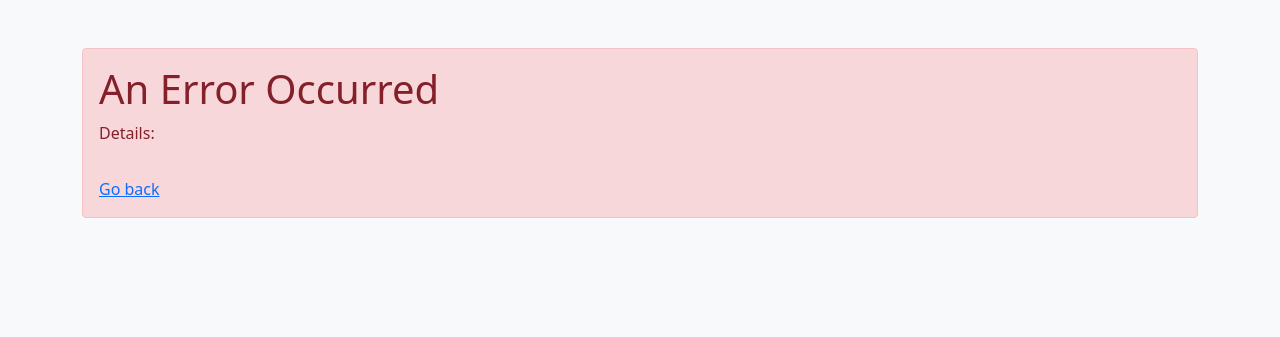
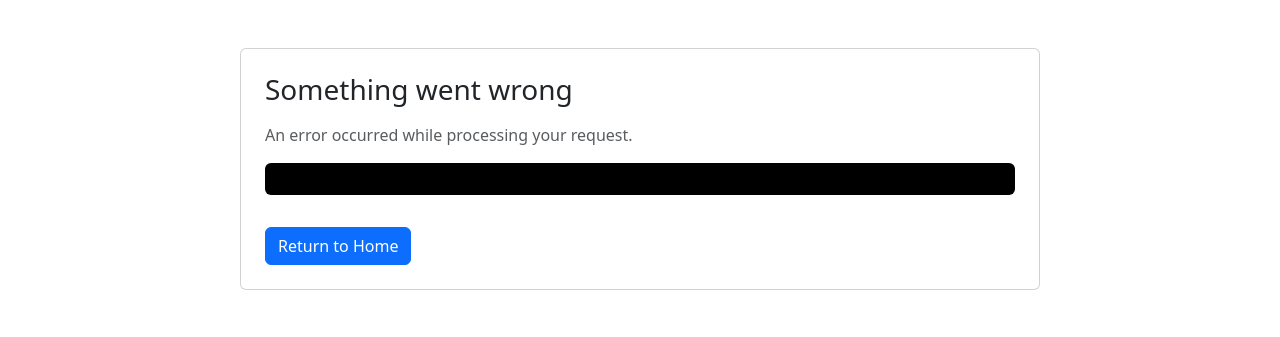
Before and after one commit to sukantsaumya/Statistical_Arbitrage_Project, a Flask app: template templates/error.html in a window 1280 px wide. Shown: the top 337 px of the page. Run offline with Flask 3, Linux system fonts and the light colour scheme; the template is opened without the code that fills it, so the values that code supplies are empty.

Commit message:
Update error.html

```diff
--- a/templates/error.html
+++ b/templates/error.html
@@ -1,18 +1,23 @@
 <!DOCTYPE html>
 <html lang="en">
 <head>
-    <meta charset="UTF-8">
-    <title>Error</title>
-    <link rel="stylesheet" href="https://cdn.jsdelivr.net/npm/bootstrap@5.1.3/dist/css/bootstrap.min.css">
+  <meta charset="utf-8" />
+  <meta name="viewport" content="width=device-width,initial-scale=1" />
+  <title>Error — Statistical Arbitrage</title>
+  <link href="https://cdn.jsdelivr.net/npm/bootstrap@5.3.2/dist/css/bootstrap.min.css" rel="stylesheet">
+  <link rel="stylesheet" href="{{ url_for('static', filename='css/style.css') }}">
 </head>
-<body class="bg-light">
-    <div class="container mt-5">
-        <div class="alert alert-danger">
-            <h1>An Error Occurred</h1>
-            <p>Details:</p>
-            <pre>{{ message }}</pre>
-            <a href="{{ url_for('index') }}">Go back</a>
-        </div>
+<body class="app-bg text-light">
+  <main class="container py-5">
+    <div class="card card-dark p-4 mx-auto" style="max-width:800px;">
+      <h3 class="mb-3">Something went wrong</h3>
+      <p class="text-muted">An error occurred while processing your request.</p>
+      <pre class="p-3 bg-black text-light rounded small" style="overflow:auto">{{ message }}</pre>
+      <div class="mt-3">
+        <a href="{{ url_for('index') }}" class="btn btn-primary">Return to Home</a>
+      </div>
     </div>
+  </main>
+  <script src="https://cdn.jsdelivr.net/npm/bootstrap@5.3.2/dist/js/bootstrap.bundle.min.js"></script>
 </body>
 </html>
```
